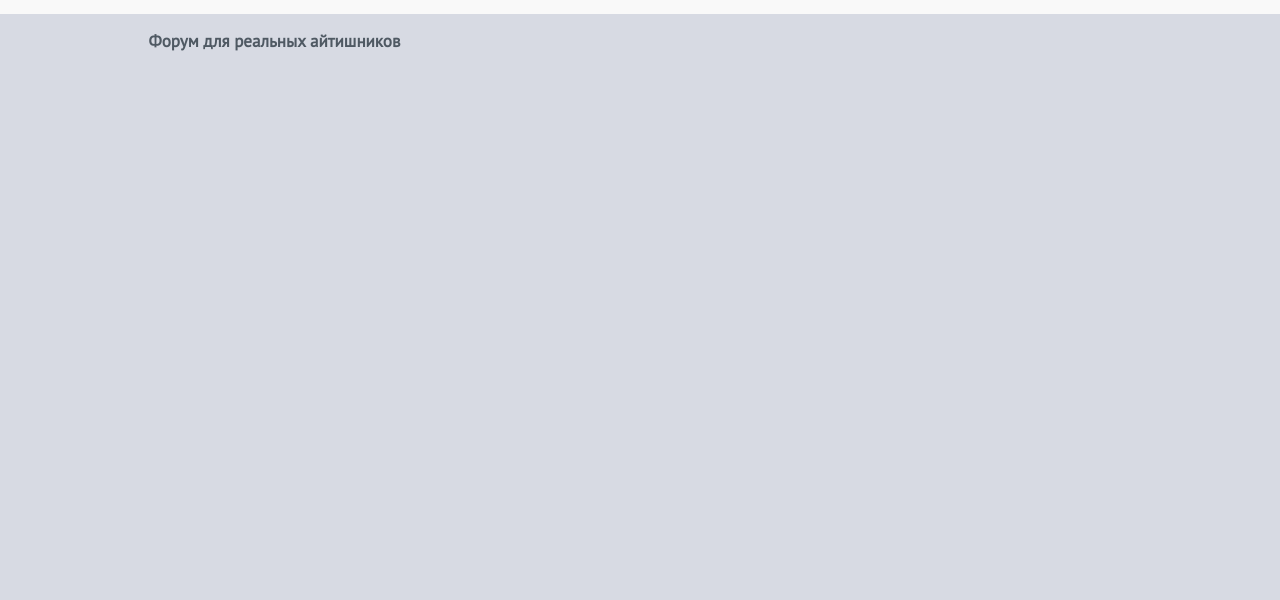
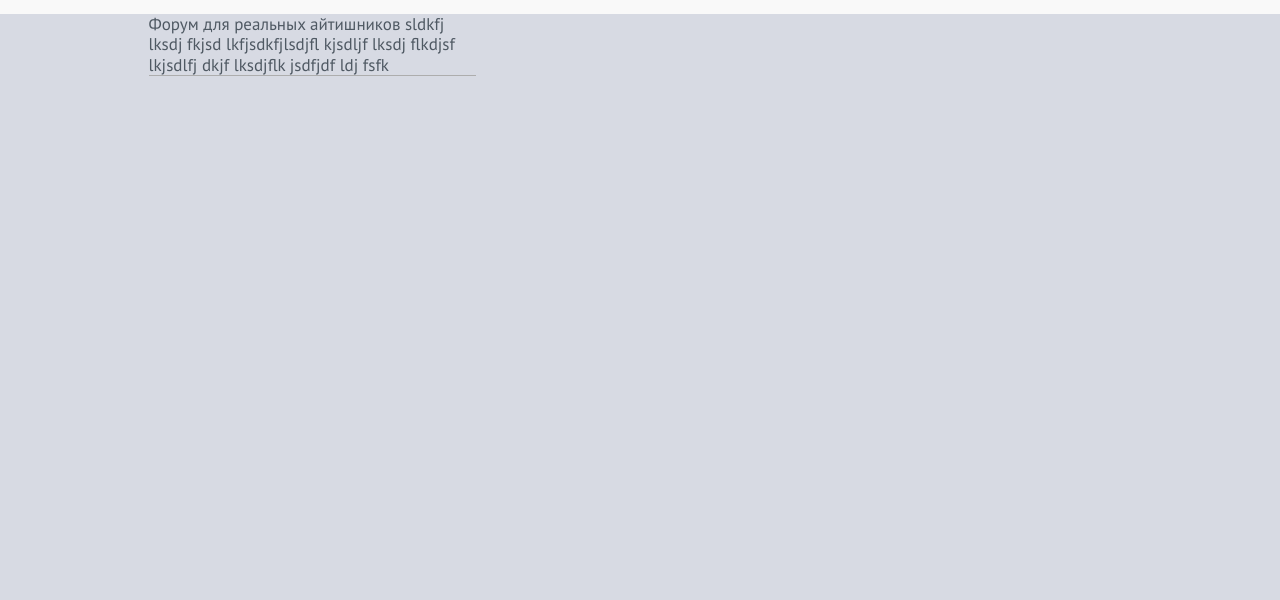
Before and after one commit to emilfarvaev/emilfarvaev.github.io, a plain HTML site: page index.html in a window 1280 px wide. Shown: the part 200-800 px from the top of the page. Drawn offline with Linux system fonts and the light colour scheme; no server answers.

Commit message:
experimenting

```diff
--- a/index.html
+++ b/index.html
@@ -34,7 +34,7 @@
 	<footer>
 		<div class="content">
 			<div class="footer-comp">
-				<span>Форум для реальных айтишников</span>
+				<a href="#">Форум для реальных айтишников sldkfj lksdj fkjsd lkfjsdkfjlsdjfl kjsdljf lksdj flkdjsf lkjsdlfj dkjf lksdjflk jsdfjdf ldj fsfk</a>
 			</div>
 		</div>
 	</footer>
```
